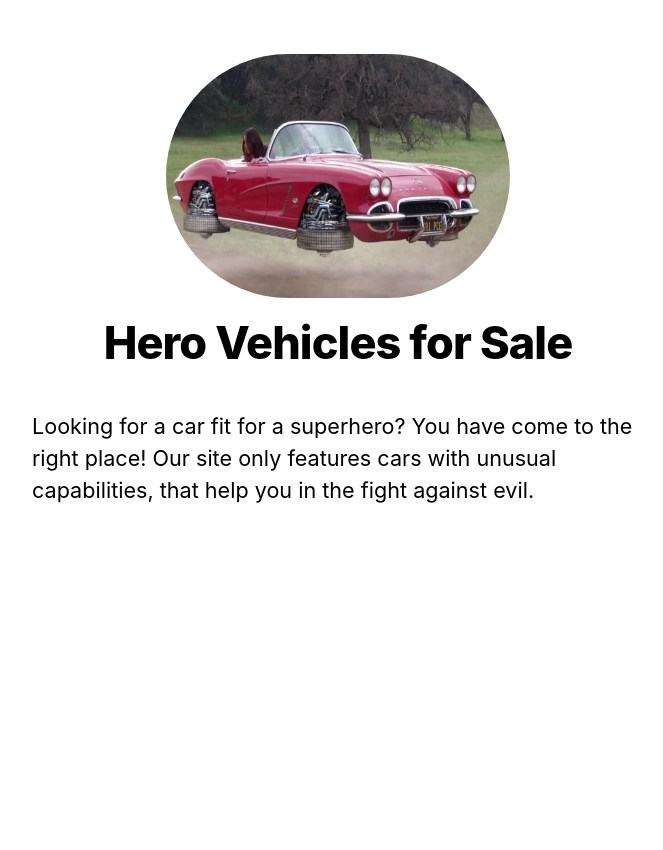
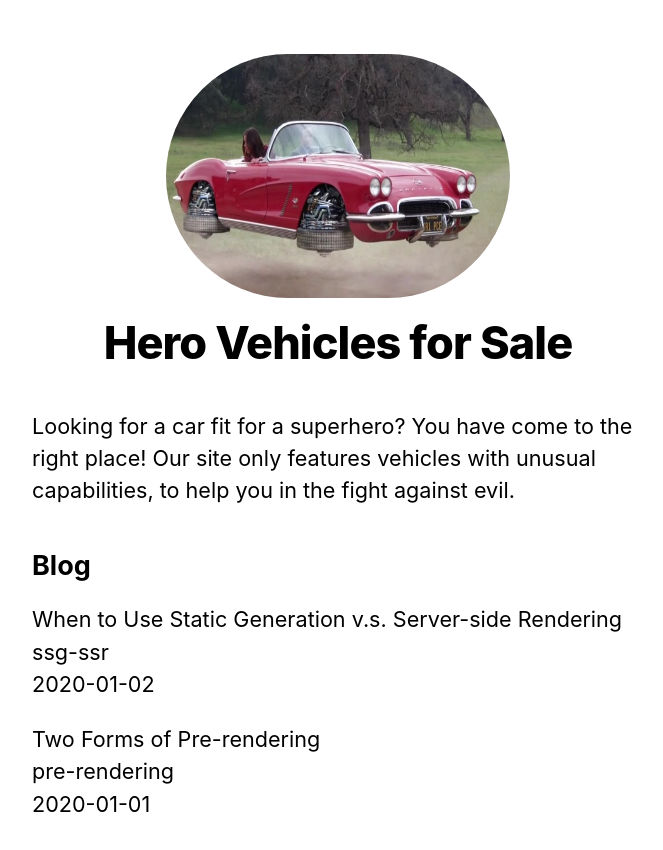
Before and after one commit to kathrynehlmann/nextjs-superherocars, a Next.js app: page / in a window 1280 px wide. Shown: the top 850 px of the page, without its empty margins (302-965 px from the left). Before the commit the page ends 800 px from the top, so only its background shows below. Built offline with nearby package versions, Linux system fonts and the light colour scheme.

Commit message:
Rendering and Static Generation.

```diff
--- /dev/null
+++ b/lib/posts.js
@@ -0,0 +1,35 @@
+import fs from 'fs'
+import path from 'path'
+import matter from 'gray-matter'
+
+const postsDirectory = path.join(process.cwd(), 'posts')
+
+export function getSortedPostsData() {
+  // Get file names under /posts
+  const fileNames = fs.readdirSync(postsDirectory)
+  const allPostsData = fileNames.map(fileName => {
+    // Remove ".md" from file name to get id
+    const id = fileName.replace(/\.md$/, '')
+
+    // Read markdown file as string
+    const fullPath = path.join(postsDirectory, fileName)
+    const fileContents = fs.readFileSync(fullPath, 'utf8')
+
+    // Use gray-matter to parse the post metadata section
+    const matterResult = matter(fileContents)
+
+    // Combine the data with the id
+    return {
+      id,
+      ...matterResult.data
+    }
+  })
+  // Sort posts by date
+  return allPostsData.sort((a, b) => {
+    if (a.date < b.date) {
+      return 1
+    } else {
+      return -1
+    }
+  })
+}
--- a/package.json
+++ b/package.json
@@ -8,6 +8,7 @@
     "start": "next start"
   },
   "dependencies": {
+    "gray-matter": "^4.0.3",
     "next": "^10.0.0",
     "react": "17.0.1",
     "react-dom": "17.0.1"
--- a/pages/index.js
+++ b/pages/index.js
@@ -2,15 +2,39 @@
 import Layout, { siteTitle } from '../components/layout'
 import utilStyles from '../styles/utils.module.css'
 import Link from 'next/link'
+import { getSortedPostsData } from '../lib/posts'
 
-export default function Home() {
+export async function getStaticProps() {
+  const allPostsData = getSortedPostsData()
+  return {
+    props: {
+      allPostsData
+    }
+  }
+}
+
+export default function Home({ allPostsData }) {
   return (
     <Layout home>
       <Head>
         <title>{siteTitle}</title>
       </Head>
       <section className={utilStyles.headingMd}>
-        <p>Looking for a car fit for a superhero? You have come to the right place! Our site only features cars with unusual capabilities, that help you in the fight against evil.</p>
+        <p>Looking for a car fit for a superhero? You have come to the right place! Our site only features vehicles with unusual capabilities, to help you in the fight against evil.</p>
+      </section>
+      <section className={`${utilStyles.headingMd} ${utilStyles.padding1px}`}>
+        <h2 className={utilStyles.headingLg}>Blog</h2>
+        <ul className={utilStyles.list}>
+          {allPostsData.map(({ id, date, title }) => (
+            <li className={utilStyles.listItem} key={id}>
+              {title}
+              <br />
+              {id}
+              <br />
+              {date}
+            </li>
+          ))}
+        </ul>
       </section>
     </Layout>
   )
--- /dev/null
+++ b/posts/pre-rendering.md
@@ -0,0 +1,11 @@
+---
+title: 'Two Forms of Pre-rendering'
+date: '2020-01-01'
+---
+
+Next.js has two forms of pre-rendering: **Static Generation** and **Server-side Rendering**. The difference is in **when** it generates the HTML for a page.
+
+- **Static Generation** is the pre-rendering method that generates the HTML at **build time**. The pre-rendered HTML is then _reused_ on each request.
+- **Server-side Rendering** is the pre-rendering method that generates the HTML on **each request**.
+
+Importantly, Next.js lets you **choose** which pre-rendering form to use for each page. You can create a "hybrid" Next.js app by using Static Generation for most pages and using Server-side Rendering for others.
--- /dev/null
+++ b/posts/ssg-ssr.md
@@ -0,0 +1,19 @@
+---
+title: 'When to Use Static Generation v.s. Server-side Rendering'
+date: '2020-01-02'
+---
+
+We recommend using **Static Generation** (with and without data) whenever possible because your page can be built once and served by CDN, which makes it much faster than having a server render the page on every request.
+
+You can use Static Generation for many types of pages, including:
+
+- Marketing pages
+- Blog posts
+- E-commerce product listings
+- Help and documentation
+
+You should ask yourself: "Can I pre-render this page **ahead** of a user's request?" If the answer is yes, then you should choose Static Generation.
+
+On the other hand, Static Generation is **not** a good idea if you cannot pre-render a page ahead of a user's request. Maybe your page shows frequently updated data, and the page content changes on every request.
+
+In that case, you can use **Server-Side Rendering**. It will be slower, but the pre-rendered page will always be up-to-date. Or you can skip pre-rendering and use client-side JavaScript to populate data.
```
Also changed, not shown: 1 other file (tests, documents, lock files or other folders).
